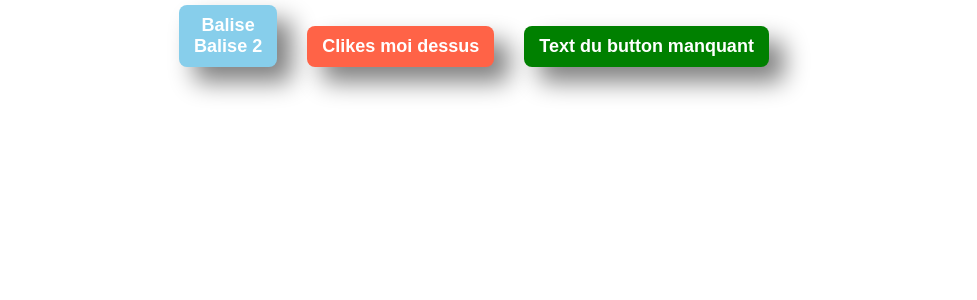
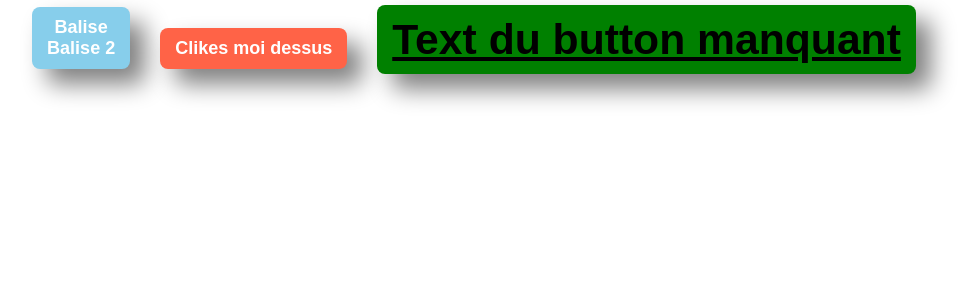
Before and after one commit to anathor28/2021_11_08_tjs, a React (Create React App) app: page / in a window 1280 px wide. Shown: the top 300 px of the page, without its empty margins (166-1143 px from the left). Built offline with nearby package versions, Linux system fonts and the light colour scheme.

Commit message:
style complex dynamique

```diff
--- a/src/App/App.tsx
+++ b/src/App/App.tsx
@@ -10,7 +10,7 @@ function App() {
         console.log('Le button de App est clické', arg);
       }}><div>Balise</div><div>Balise 2</div></Button>
       <Button bgColor="tomato" onButtonClick={()=>{}}>Clikes moi dessus</Button>
-      <Button bgColor="green"  onButtonClick={()=>{}}/>
+      <Button bgColor="green" color='black' style={{textDecoration:'underline', fontSize:'32pt'}}  onButtonClick={()=>{}}/>
     </div>
   );
 }
--- a/src/App/components/Button/Button.js
+++ b/src/App/components/Button/Button.js
@@ -6,13 +6,15 @@ const Button = (props) => {
     return (
     <button onClick={(evt)=>props.onButtonClick()}
                     className={style.Button}
-                    style={{backgroundColor:props.bgColor}}
+                    style={{backgroundColor:props.bgColor,color:props.color, ...props.style}}
                     >{props.children}</button>);
 };
 Button.propTypes={
     children: PropTypes.any.isRequired,
     onButtonClick: PropTypes.func.isRequired,
     bgColor: PropTypes.string,
+    color: PropTypes.string,
+    style: PropTypes.object,
 }
 Button.defaultProps={
     children:'Text du button manquant',
```
